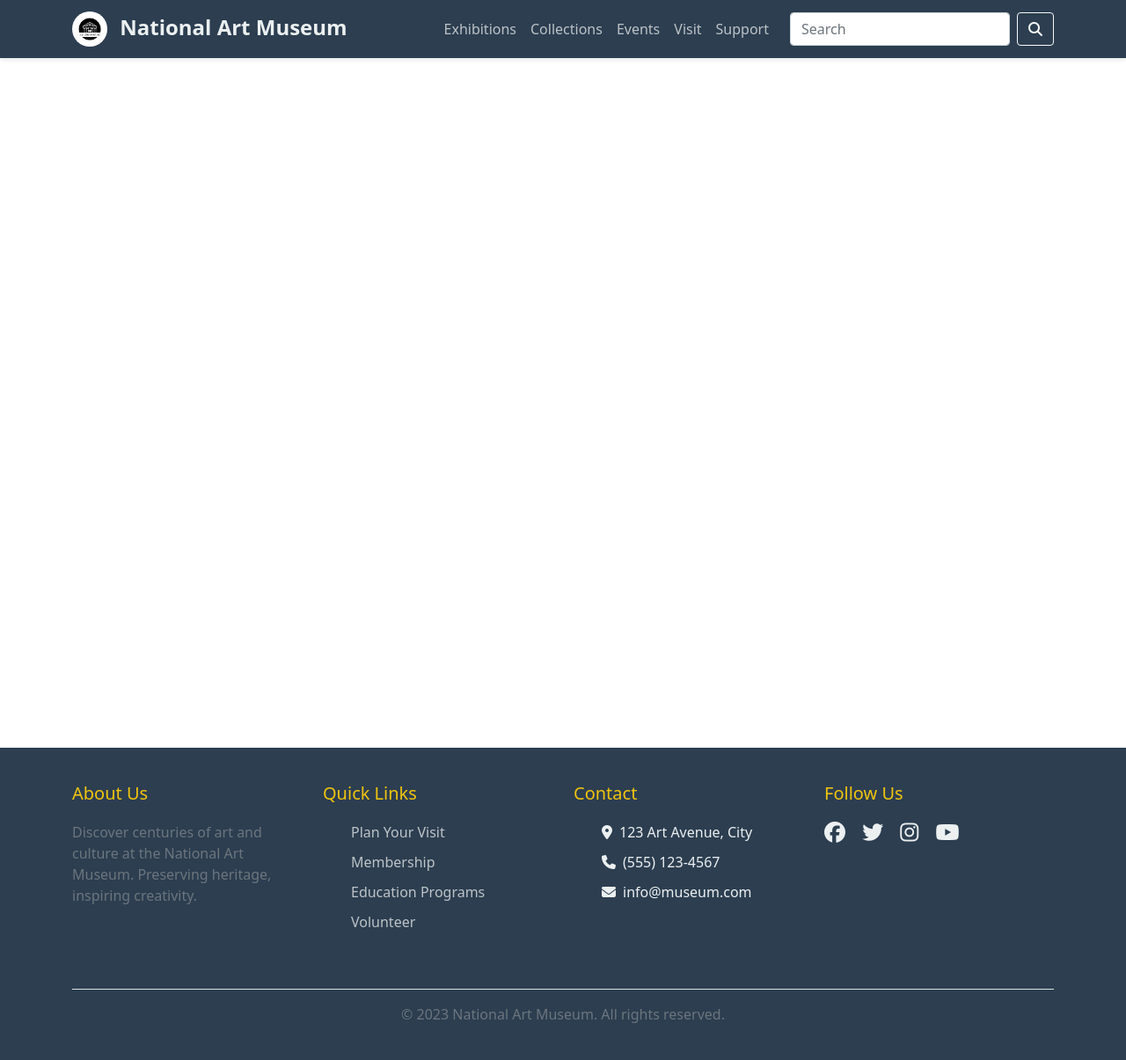
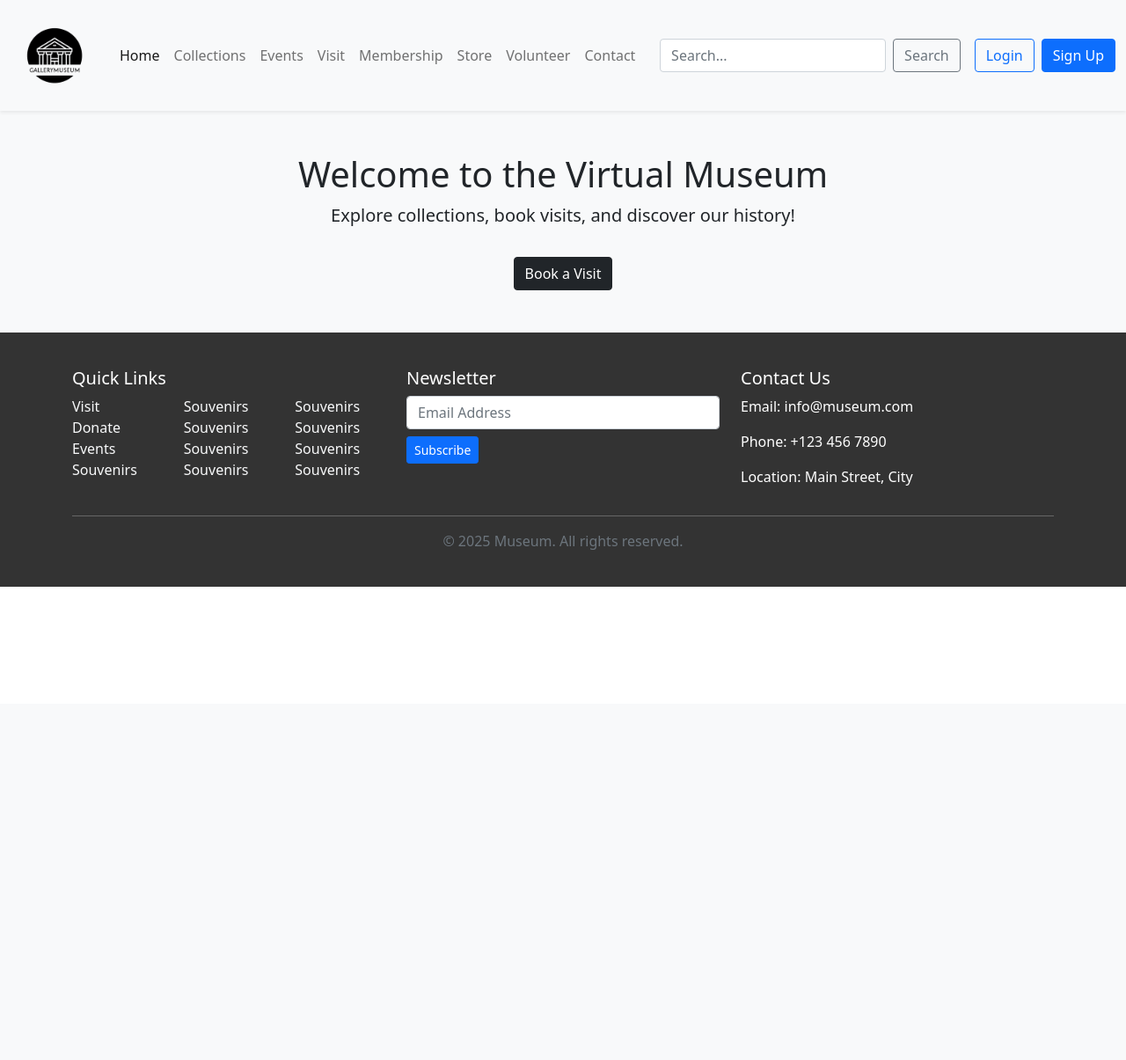
Before and after one commit to College-Projects-HU/Museum-Web-App-SE1, a PHP site: page / in a window 1280 px wide. Shown: the whole page at 88% size. After the commit the page ends 667 px from the top, so only its background shows below. Run offline with PHP 8.4, Linux system fonts and the light colour scheme.

Commit message:
trying another styles

```diff
--- a/css/index.css
+++ b/css/index.css
@@ -1,4 +1,4 @@
-.header {
+/* .header {
   background: #2c3e50;
   box-shadow: 0 2px 5px rgba(0, 0, 0, 0.1);
   position: fixed;
@@ -64,4 +64,12 @@
 
 .search-form {
   max-width: 300px;
+} */
+.footer {
+  background-color: #333;
+  padding: 40px 0;
 }
+.footer a {
+  text-decoration: none;
+  color: #f8f9fa;
+}
--- a/index.html
+++ b/index.html
@@ -17,119 +17,98 @@
 
     </head>
     <body>
-      <!-- Header -->
-      <header class="header">
-        <nav class="navbar navbar-expand-lg">
-          <div class="container">
-            <a class="navbar-brand" href="#">
-              <img
-                src="./assets/photos/logo.png"
-                alt="Museum Logo"
-                height="40"
-                class="me-2 bg-white rounded-circle" />
-              National Art Museum
-            </a>
-
-            <button
-              class="navbar-toggler"
-              type="button"
-              data-bs-toggle="collapse"
-              data-bs-target="#navbarNav">
+      <nav class="navbar navbar-expand-lg navbar-light bg-light shadow-sm ">
+        <div class="container-fluid">
+          <a class="navbar-brand" href="#"><img class="img-fluid" src="./assets/photos/logo.png" alt="logo" width="100px"></a>
+          <button class="navbar-toggler" type="button" data-bs-toggle="collapse" data-bs-target="#mainNav">
             <span class="navbar-toggler-icon"></span>
           </button>
-
-            <div class="collapse navbar-collapse" id="navbarNav">
-              <ul class="navbar-nav ms-auto">
-                <li class="nav-item">
-                  <a class="nav-link" href="#">Exhibitions</a>
-                </li>
-                <li class="nav-item">
-                  <a class="nav-link" href="#">Collections</a>
-                </li>
-                <li class="nav-item">
-                  <a class="nav-link" href="#">Events</a>
-                </li>
-                <li class="nav-item">
-                  <a class="nav-link" href="#">Visit</a>
-                </li>
-                <li class="nav-item">
-                  <a class="nav-link" href="#">Support</a>
-                </li>
+          <div class="collapse navbar-collapse " id="mainNav">
+            <ul class="navbar-nav me-auto mb-2 mb-lg-0 ">
+              <li class="nav-item"><a class="nav-link active" href="#">Home</a></li>
+              <li class="nav-item"><a class="nav-link" href="#">Collections</a></li>
+              <li class="nav-item"><a class="nav-link" href="#">Events</a></li>
+              <li class="nav-item"><a class="nav-link" href="#">Visit</a></li>
+              <li class="nav-item"><a class="nav-link" href="#">Membership</a></li>
+              <li class="nav-item"><a class="nav-link" href="#">Store</a></li>
+              <li class="nav-item"><a class="nav-link" href="#">Volunteer</a></li>
+              <li class="nav-item"><a class="nav-link" href="#">Contact</a></li>
             </ul>
-
-              <form class="d-flex ms-3 search-form">
-                <input
-                  class="form-control me-2"
-                  type="search"
-                  placeholder="Search"
-                  aria-label="Search" />
-                <button class="btn btn-outline-light" type="submit">
-                  <i class="fas fa-search"></i>
-                </button>
+            <form class="d-flex me-3">
+              <input class="form-control me-2" type="search" placeholder="Search..." />
+              <button class="btn btn-outline-secondary" type="submit">Search</button>
             </form>
+            <a href="#" class="btn btn-outline-primary me-2">Login</a>
+            <a href="#" class="btn btn-primary">Sign Up</a>
           </div>
         </div>
       </nav>
+
+      <!-- Hero Section (Optional) -->
+      <header class="bg-light text-dark text-center py-5">
+        <div class="container">
+          <h1>Welcome to the Virtual Museum</h1>
+          <p class="lead">Explore collections, book visits, and discover our history!</p>
+          <a href="#" class="btn btn-dark mt-3">Book a Visit</a>
+        </div>
       </header>
-      <div class="container vh-100">
+
+      <!-- Footer -->
+      <footer class="footer mt-auto text-white">
+        <div class="container">
           <div class="row">
-          <div class="col-md-12">
-            <h1>Welcome to the National Art Museum</h1>
+            <div class="col-md-4">
+              <h5>Quick Links</h5>
+              <div class="row">
+                <div class="col-4">
+                  <ul class="list-unstyled">
+                    <li><a href="#">Visit</a></li>
+                    <li><a href="#">Donate</a></li>
+                    <li><a href="#">Events</a></li>
+                    <li><a href="#">Souvenirs</a></li>
+                  </ul>
+                </div>
+                <div class="col-4">
+                  <ul class="list-unstyled">
+                    <li><a href="#">Souvenirs</a></li>
+                    <li><a href="#">Souvenirs</a></li>
+                    <li><a href="#">Souvenirs</a></li>
+                    <li><a href="#">Souvenirs</a></li>
+
+                  </ul>
+                </div>
+                <div class="col-4">
+                  <ul class="list-unstyled">
+                    <li><a href="#">Souvenirs</a></li>
+                    <li><a href="#">Souvenirs</a></li>
+                    <li><a href="#">Souvenirs</a></li>
+                    <li><a href="#">Souvenirs</a></li>
+
+                  </ul>
                 </div>
               </div>
             </div>
-
-      <!-- Footer -->
-      <footer class="footer">
-        <div class="container">
-          <div class="row">
-            <div class="col-md-3 mb-4">
-              <h5>About Us</h5>
-              <p class="text-muted">
-                Discover centuries of art and culture at the National Art
-                Museum. Preserving heritage, inspiring creativity.
-              </p>
+            <div class="col-md-4">
+              <h5>Newsletter</h5>
+              <form>
+                <div class="mb-2">
+                  <input type="email" class="form-control" placeholder="Email Address" />
                 </div>
-
-            <div class="col-md-3 mb-4">
-              <h5>Quick Links</h5>
-              <ul class="footer-links">
-                <li><a href="#">Plan Your Visit</a></li>
-                <li><a href="#">Membership</a></li>
-                <li><a href="#">Education Programs</a></li>
-                <li><a href="#">Volunteer</a></li>
-              </ul>
+                <button class="btn btn-primary btn-sm">Subscribe</button>
+              </form>
             </div>
-
-            <div class="col-md-3 mb-4">
-              <h5>Contact</h5>
-              <ul class="footer-links">
-                <li>
-                  <i class="fas fa-map-marker-alt me-2"></i>123 Art Avenue, City
-                </li>
-                <li><i class="fas fa-phone me-2"></i>(555) 123-4567</li>
-                <li><i class="fas fa-envelope me-2"></i>info@museum.com</li>
-              </ul>
-            </div>
-
-            <div class="col-md-3 mb-4">
-              <h5>Follow Us</h5>
-              <div class="social-icons">
-                <a href="#"><i class="fab fa-facebook"></i></a>
-                <a href="#"><i class="fab fa-twitter"></i></a>
-                <a href="#"><i class="fab fa-instagram"></i></a>
-                <a href="#"><i class="fab fa-youtube"></i></a>
+            <div class="col-md-4">
+              <h5>Contact Us</h5>
+              <p>Email: info@museum.com</p>
+              <p>Phone: +123 456 7890</p>
+              <p>Location: Main Street, City</p>
             </div>
           </div>
-          </div>
-
-          <div class="text-center mt-4 pt-3 border-top">
-            <p class="mb-0 text-muted">
-              &copy; 2023 National Art Museum. All rights reserved.
-            </p>
-          </div>
+          <hr />
+          <div class="text-center text-muted">© 2025 Museum. All rights reserved.</div>
         </div>
       </footer>
+
 
       <!-- Bootstrap JS -->
       <script src="./js/bootstrap/bootstrap.bundle.min.js"></script>
```
Lines whose indentation alone changed are shown as unchanged.
